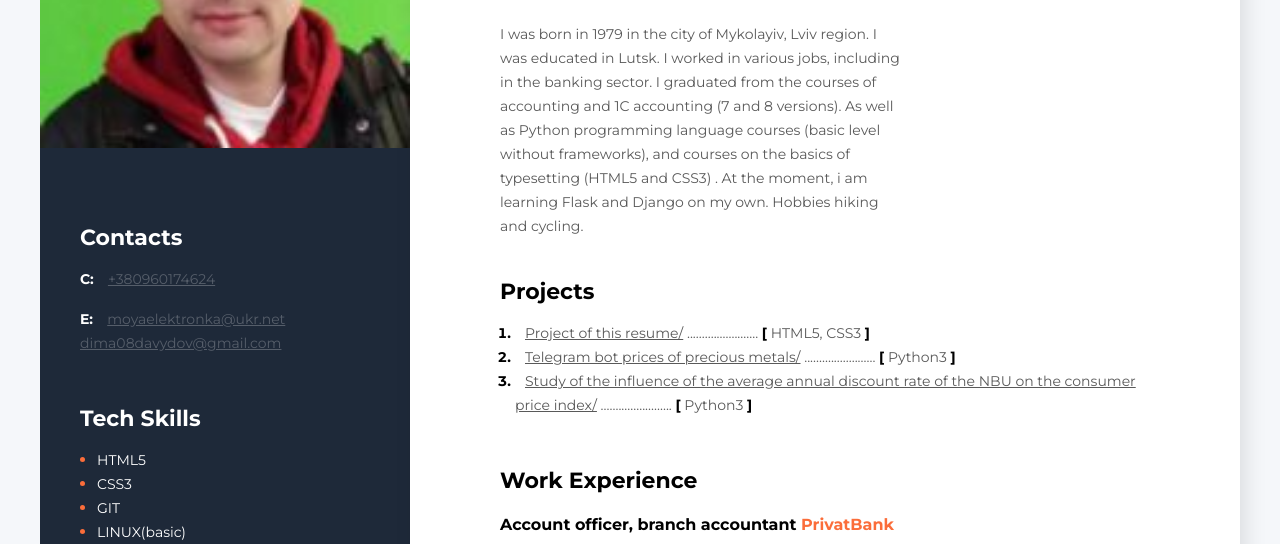
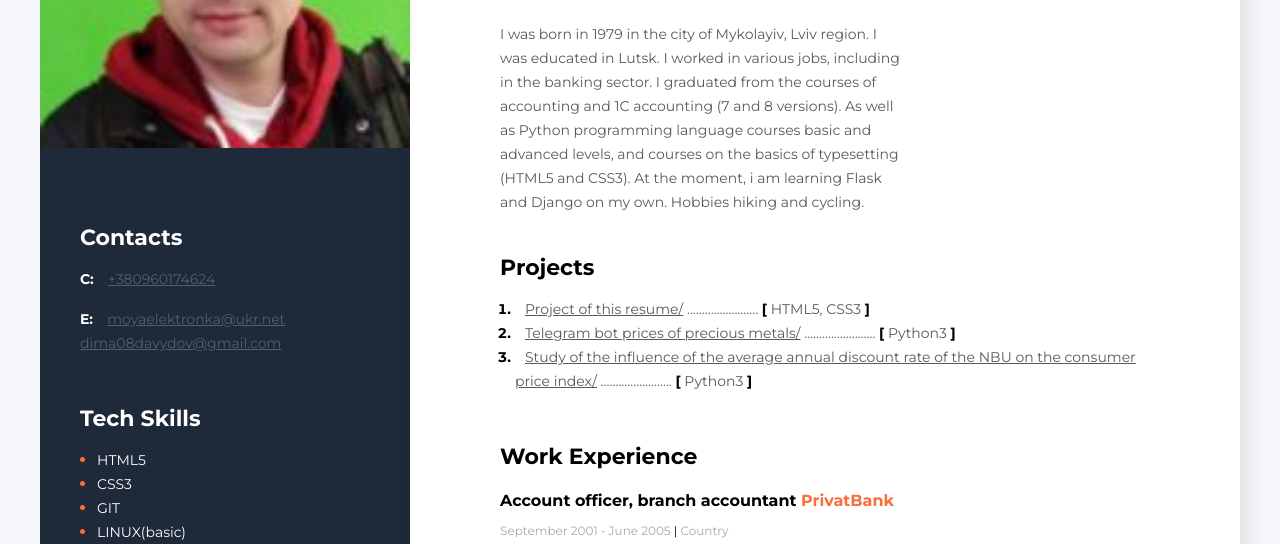
Before and after one commit to Dymytrian/my-new-res-03, a plain HTML site: page index.html in a window 1280 px wide. Shown: the part 230-774 px from the top of the page. Drawn offline with Linux system fonts and the light colour scheme.

Commit message:
Adding changes to file index.html

```diff
--- a/index.html
+++ b/index.html
@@ -26,7 +26,7 @@
                 I was born in 1979 in the city of Mykolayiv, Lviv region. I was educated in Lutsk.
                 I worked in various jobs, including in the banking sector. I graduated from the courses
                 of accounting and 1C accounting (7 and 8 versions). As well as Python programming language
-                courses (basic level without frameworks), and courses on the basics of typesetting (HTML5 and CSS3) .
+                courses basic and advanced levels, and courses on the basics of typesetting (HTML5 and CSS3).
                 At the moment, i am learning Flask and Django on my own.
                 Hobbies hiking and cycling.
             </p>
```
